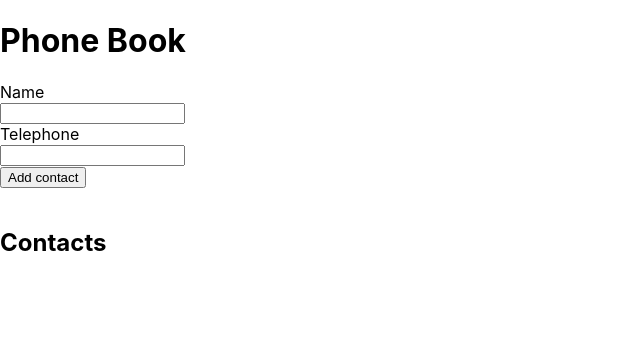
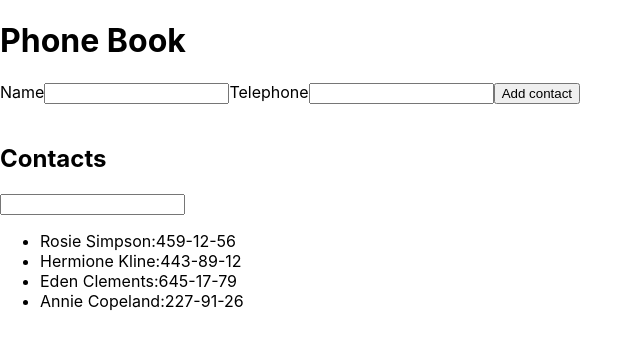
Before and after one commit to ansachuk/goit-react-hw-02-phonebook, a React (Create React App) app: page / in a window 1280 px wide. Shown: the top 348 px of the page, without its empty margins (0-643 px from the left). Built offline with nearby package versions, Linux system fonts and the light colour scheme.

Commit message:
start refactoring and finish step 3

```diff
--- a/src/components/App.jsx
+++ b/src/components/App.jsx
@@ -1,31 +1,20 @@
 import { Component } from 'react';
 
-import { nanoid } from 'nanoid';
+import ContactForm from './ContactForm/ContactForm';
 
 const INITIAL_STATE = {
-  name: '',
-  number: '',
+  filter: '',
 };
 
 export class App extends Component {
   state = {
-    contacts: [],
-    ...INITIAL_STATE,
-  };
-
-  onContactSave = e => {
-    e.preventDefault();
-    const form = e.currentTarget;
-
-    this.setState(prevState => {
-      return {
     contacts: [
-          ...prevState.contacts,
-          { name: form.name.value, number: form.number.value, id: nanoid() },
+      { id: 'id-1', name: 'Rosie Simpson', number: '459-12-56' },
+      { id: 'id-2', name: 'Hermione Kline', number: '443-89-12' },
+      { id: 'id-3', name: 'Eden Clements', number: '645-17-79' },
+      { id: 'id-4', name: 'Annie Copeland', number: '227-91-26' },
     ],
     ...INITIAL_STATE,
-      };
-    });
   };
 
   onInputChange = e => {
@@ -33,47 +22,43 @@
     this.setState({ [name]: value });
   };
 
+  //   <div>
+  //   <h1>Phonebook</h1>
+  //   <ContactForm ... />
+
+  //   <h2>Contacts</h2>
+  //   <Filter ... />
+  //   <ContactList ... />
+  // </div>
+
   render() {
+    const { state, onInputChange } = this;
     return (
       <>
         <h1>Phone Book</h1>
-        <form onSubmit={this.onContactSave}>
+
+        <ContactForm onInputChange={onInputChange}></ContactForm>
+        <br />
+        <h2>Contacts</h2>
         <label>
-            Name
-            <br />
           <input
-              value={this.state.name}
-              onChange={this.onInputChange}
+            value={state.filter}
+            onChange={onInputChange}
             type="text"
-              name="name"
+            name="filter"
             pattern="^[a-zA-Zа-яА-Я]+(([' -][a-zA-Zа-яА-Я ])?[a-zA-Zа-яА-Я]*)*$"
             title="Name may contain only letters, apostrophe, dash and spaces. For example Adrian, Jacob Mercer, Charles de Batz de Castelmore d'Artagnan"
             required
           />
         </label>
-          <br />
-          <label>
-            Telephone
-            <br />
-            <input
-              value={this.state.number}
-              onChange={this.onInputChange}
-              type="tel"
-              name="number"
-              pattern="\+?\d{1,4}?[-.\s]?\(?\d{1,3}?\)?[-.\s]?\d{1,4}[-.\s]?\d{1,4}[-.\s]?\d{1,9}"
-              title="Phone number must be digits and can contain spaces, dashes, parentheses and can start with +"
-              required
-            />
-          </label>
-          <br />
-          <button type="submit">Add contact</button>
-        </form>
-        <br />
-        <h2>Contacts</h2>
         <ul>
-          {this.state.contacts.map(contact => (
-            <li key={contact.name}>
-              {contact.name}:{contact.number}
+          {state.contacts
+            .filter(({ name }) =>
+              name.toLowerCase().includes(this.state.filter.toLowerCase())
+            )
+            .map(({ name, number }) => (
+              <li key={name}>
+                {name}:{number}
               </li>
             ))}
         </ul>
--- /dev/null
+++ b/src/components/ContactForm/ContactForm.jsx
@@ -0,0 +1,59 @@
+import { Component } from 'react';
+
+import { nanoid } from 'nanoid';
+
+const INITIAL_STATE = {
+  name: '',
+  number: '',
+};
+
+export default class ContactForm extends Component {
+  state = { ...INITIAL_STATE };
+
+  onContactSave = e => {
+    e.preventDefault();
+    const form = e.currentTarget;
+
+    this.setState(prevState => {
+      return {
+        contacts: [
+          ...prevState.contacts,
+          { name: form.name.value, number: form.number.value, id: nanoid() },
+        ],
+        ...INITIAL_STATE,
+      };
+    });
+  };
+
+  render() {
+    return (
+      <form onSubmit={this.props.onContactSave}>
+        <label>
+          Name
+          <input
+            value={this.state.name}
+            onChange={this.props.onInputChange}
+            type="text"
+            name="name"
+            pattern="^[a-zA-Zа-яА-Я]+(([' -][a-zA-Zа-яА-Я ])?[a-zA-Zа-яА-Я]*)*$"
+            title="Name may contain only letters, apostrophe, dash and spaces. For example Adrian, Jacob Mercer, Charles de Batz de Castelmore d'Artagnan"
+            required
+          />
+        </label>
+        <label>
+          Telephone
+          <input
+            value={this.state.number}
+            onChange={this.props.onInputChange}
+            type="tel"
+            name="number"
+            pattern="\+?\d{1,4}?[-.\s]?\(?\d{1,3}?\)?[-.\s]?\d{1,4}[-.\s]?\d{1,4}[-.\s]?\d{1,9}"
+            title="Phone number must be digits and can contain spaces, dashes, parentheses and can start with +"
+            required
+          />
+        </label>
+        <button type="submit">Add contact</button>
+      </form>
+    );
+  }
+}
```
Also changed, not shown: src/components/ContactForm/ContactForm.module.css (added), src/components/ContactList/ContactList.jsx (added), src/components/ContactList/ContactList.module.css (added), src/components/Filter/Filter.jsx (added), src/components/Filter/Filter.module.css (added). Lines whose indentation alone changed are shown as unchanged.
